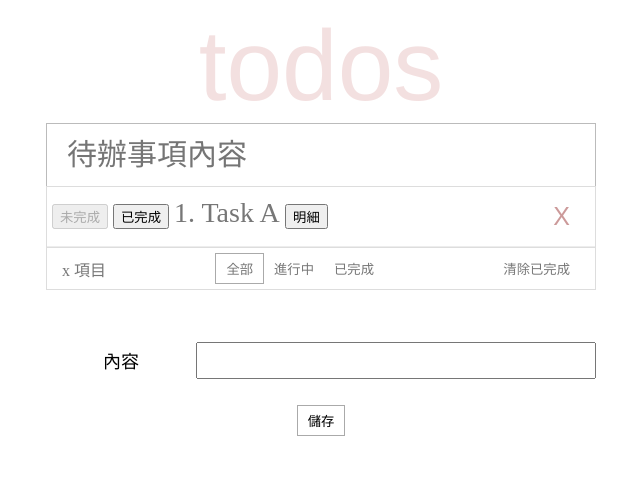
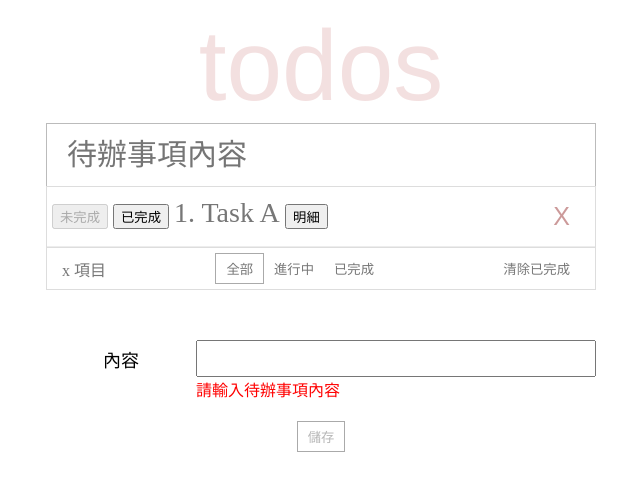
Before and after one commit to shu1224/mcu-112-web-12131564, an Angular app: page / in a window 1280 px wide. Shown: the top 490 px of the page, without its empty margins (319-959 px from the left). Built offline with nearby package versions, Linux system fonts and the light colour scheme; data requests are answered from the project's data file.

Commit message:
feat(todo-form): 待辦事項內容必填驗證實作

```diff
--- a/src/app/todo-form/todo-form.component.css
+++ b/src/app/todo-form/todo-form.component.css
@@ -4,26 +4,31 @@
 
 .form-item {
   display: flex;
+  flex-direction: column;
+}
+
+.form-column {
+  display: flex;
   justify-content: space-between;
   align-items: center;
 }
 
-.form-item > label {
+.form-column > label {
   flex: 0 0 150px;
   text-align: center;
   font-size: 18px;
   font-weight: 400;
 }
 
-.form-item > input {
+.form-column > input {
   flex: 1 0 auto;
   padding: 5px 10px;
   font-size: 20px;
 }
 
-.form-item,
-.form-action {
-  height: 40px;
+.error-message {
+  color: red;
+  margin-left: 150px;
 }
 
 .form-action {
--- a/src/app/todo-form/todo-form.component.html
+++ b/src/app/todo-form/todo-form.component.html
@@ -1,9 +1,16 @@
 <ng-container [formGroup]="form">
   <div class="form-item">
-    <label>內容</label>
-    <input type="text" formControlName="content" />
+    <div class="form-column">
+      <label>內容</label>
+      <input type="text" formControlName="content" />
+    </div>
+    <div class="error-message">
+      <div *ngIf="content.hasError('required')">請輸入待辦事項內容</div>
+    </div>
   </div>
 </ng-container>
 <div class="form-action">
-  <button type="button" (click)="onSave()">儲存</button>
+  <button type="button" [disabled]="form.invalid" (click)="onSave()">
+    儲存
+  </button>
 </div>
--- a/src/app/todo-form/todo-form.component.ts
+++ b/src/app/todo-form/todo-form.component.ts
@@ -1,5 +1,11 @@
+import { NgIf } from '@angular/common';
 import { Component, EventEmitter, HostBinding, Output } from '@angular/core';
-import { FormControl, FormGroup, ReactiveFormsModule } from '@angular/forms';
+import {
+  FormControl,
+  FormGroup,
+  ReactiveFormsModule,
+  Validators,
+} from '@angular/forms';
 
 import { ITodoForm } from '../interface/todo-form.interface';
 import { Todo } from '../model/todo';
@@ -7,7 +13,7 @@ import { Todo } from '../model/todo';
 @Component({
   selector: 'app-todo-form',
   standalone: true,
-  imports: [ReactiveFormsModule],
+  imports: [NgIf, ReactiveFormsModule],
   templateUrl: './todo-form.component.html',
   styleUrl: './todo-form.component.css',
 })
@@ -19,7 +25,9 @@ export class TodoFormComponent {
   readonly save = new EventEmitter<Todo>();
 
   readonly form = new FormGroup<ITodoForm>({
-    content: new FormControl<string | null>(null),
+    content: new FormControl<string | null>(null, {
+      validators: [Validators.required],
+    }),
   });
 
   get formData(): Todo {
```
